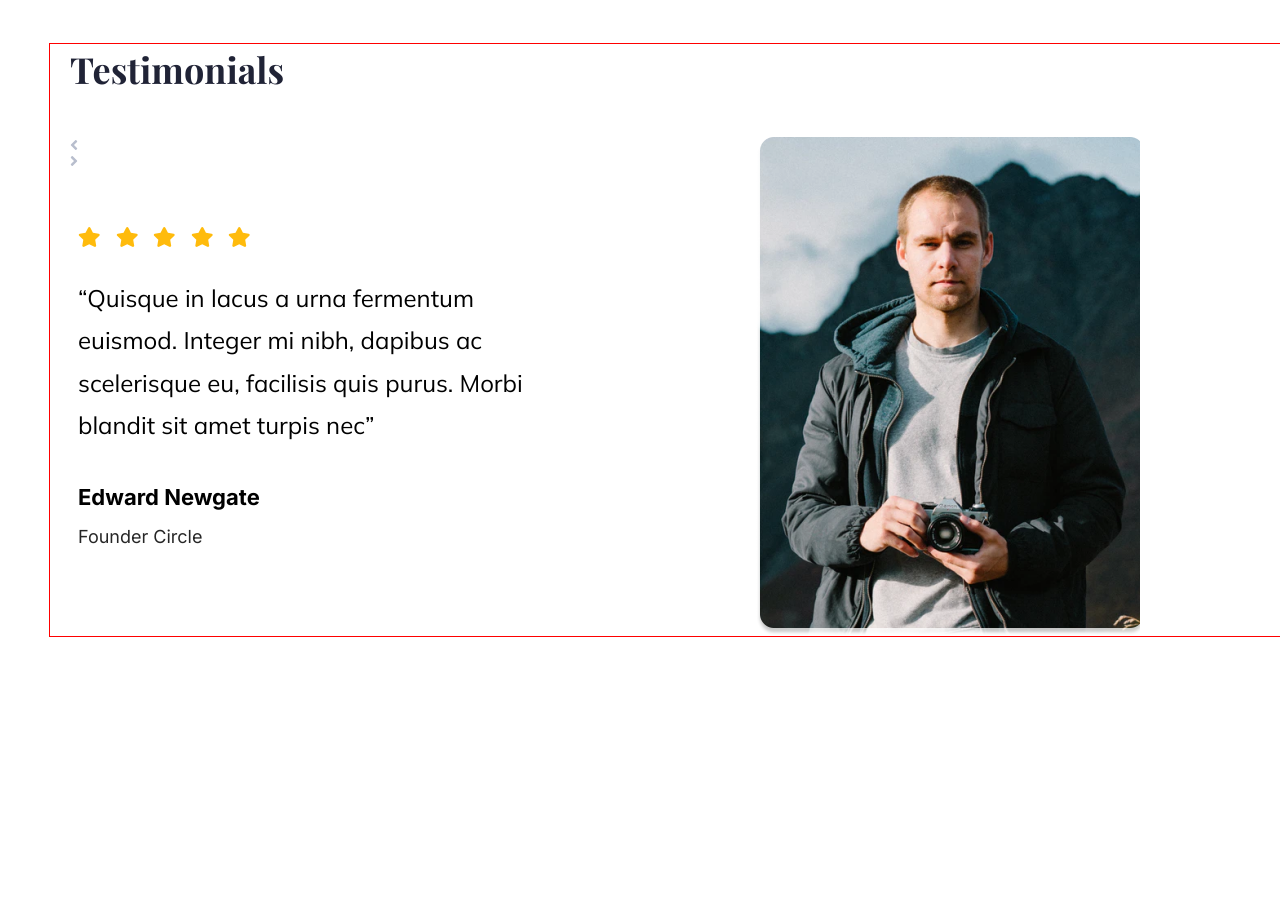
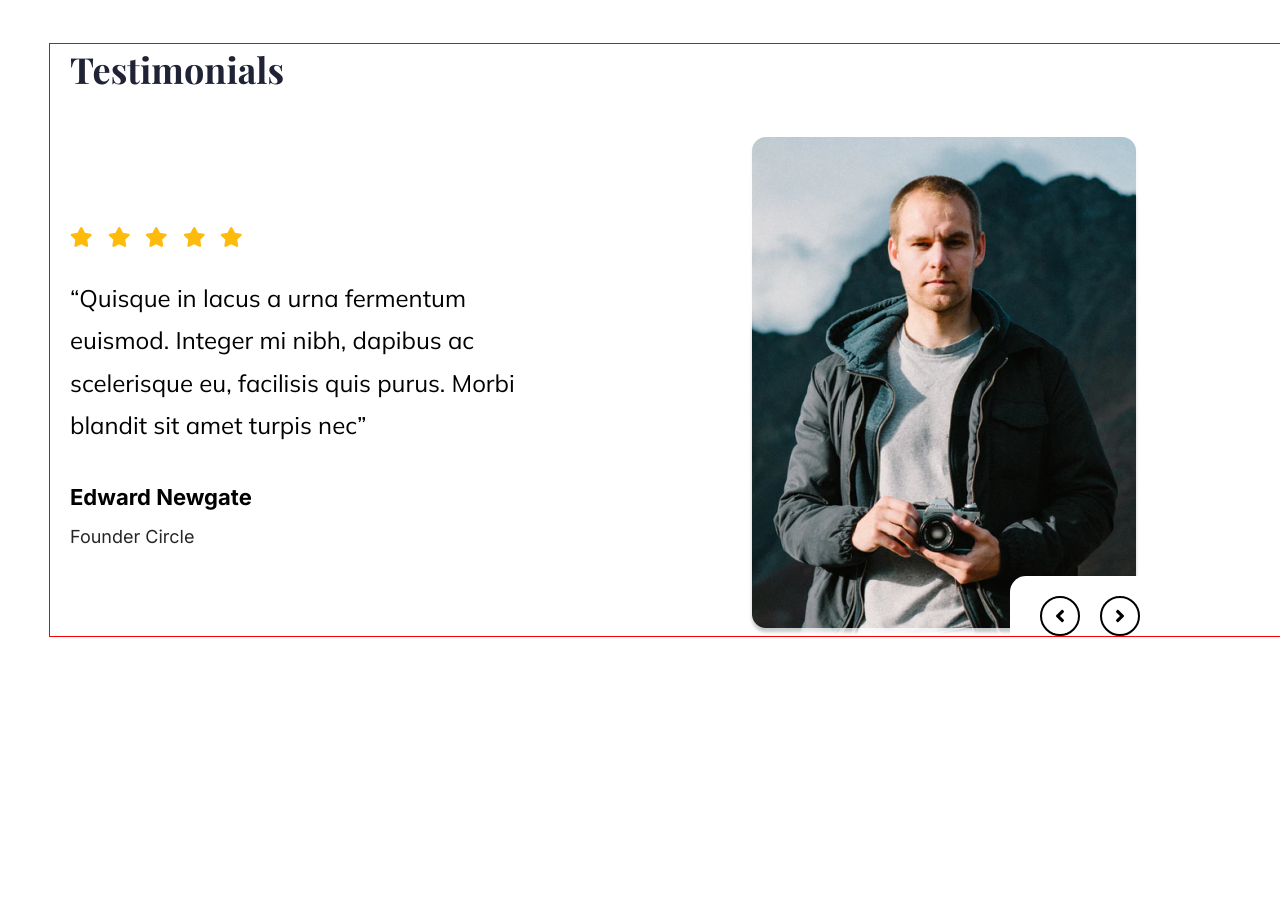
Before and after one commit to tranhuyhoangbka/react_ui_train, a React (Create React App) app: page /app2 in a window 1280 px wide. Shown: the part 3340-4243 px from the top of the page. Built offline with nearby package versions, Linux system fonts and the light colour scheme.

Commit message:
Add slider not use slick but code manual by hand

```diff
--- a/src/components/App2.jsx
+++ b/src/components/App2.jsx
@@ -17,6 +17,40 @@ function App2() {
 
   useEffect(() => {
     document.addEventListener('click', handleClickOutside)
+
+    // Add slider for testimonial
+    window.addEventListener("load", function() {
+      const sliderItems = document.querySelectorAll('.testimonial-item');
+      const sliderItemWidth = sliderItems[0].clientWidth;
+      console.log(sliderItemWidth);
+      const slider = this.document.querySelector('.testimonial-list');
+      const arrowLeft = document.querySelector('.arrow-left');
+      const arrowRight = document.querySelector('.arrow-right');
+      let positionX = 0;
+      let index = 0;
+      arrowRight.addEventListener('click', function() {
+        arrowLeft.classList.remove('disabled');
+        if(index >= sliderItems.length - 1) {
+          this.classList.add('disabled');
+          return;
+        }
+        positionX += sliderItemWidth;
+        index++;
+        slider.setAttribute("style", `transform: translateX(-${positionX}px)`);
+      });
+
+      arrowLeft.addEventListener('click', function() {
+        arrowRight.classList.remove('disabled');
+        if(index <= 0) {
+          this.classList.add('disabled');
+          return;
+        }
+        positionX -= sliderItemWidth;
+
+        index--;
+        slider.setAttribute("style", `transform: translateX(-${positionX}px)`);
+      });
+    });
   });
 
   useEffect(() => {
@@ -217,7 +251,7 @@ trip, but now, they can also let Lonely Planet Experiences lead the way
           <div className='container'>
             <div className='testimonial-main'>
               <h2 className='heading heading--small testimonial-heading'>Testimonials</h2>
-              <div className='testimonial-list'>
+              <div className='testimonial-wrapper'>
                 <div className='arrows'>
                   <div className='arrow arrow-left'>
                   <FontAwesomeIcon icon={faAngleLeft} />
@@ -227,6 +261,8 @@ trip, but now, they can also let Lonely Planet Experiences lead the way
                   <FontAwesomeIcon icon={faAngleRight} />
                   </div>
                 </div>
+                <div className='testimonial-list'>
+
                   <div className='testimonial-item'>
                     <div className='testimonial-content'>
                       <div className='testimonial-rating'>
@@ -290,6 +326,7 @@ trip, but now, they can also let Lonely Planet Experiences lead the way
                     </div>
                     <div className='testimonial-image'>
                       <img srcSet='/images/app2/testimonial1.png 2x' alt='' />
+                    </div>
                   </div>
                 </div>
               </div>
--- a/src/sass/app2/_testimonial.scss
+++ b/src/sass/app2/_testimonial.scss
@@ -3,14 +3,20 @@
   &-heading {
     margin-bottom: 43px;
   }
+  &-wrapper {
+    position: relative;
+  }
   &-main {
     max-width: 1070px;
     position: relative;
     overflow: hidden;
+    position: relative;
   }
   &-list {
     display: flex;
-    position: relative;
+    // command tsall
+    transition: all 0.5s linear;
+    // overflow: hidden;
   }
   &-item {
     display:flex;
@@ -88,3 +94,36 @@
   }
 
 }
+
+.arrows {
+  position: absolute;
+  right: 0;
+  bottom: 0;
+  background-color: white;
+  border-radius: 16px 0 0 0;
+  padding: 20px 0 0 30px;
+  gap: 0 20px;
+  display: flex;
+  justify-content: center;
+  align-items: center;
+  z-index: 2;
+  .arrow {
+    width: 40px;
+    height: 40px;
+    border-radius: 100rem;
+    border: 2px solid;
+    cursor: pointer;
+    color: black;
+    font-size: 20px;
+    display: flex;
+    align-items: center;
+    justify-content: center;
+    &.disabled {
+      color: #d7d7d7;
+      cursor: not-allowed;
+    }
+    svg {
+
+    }
+  }
+}
```
Lines whose indentation alone changed are shown as unchanged.
